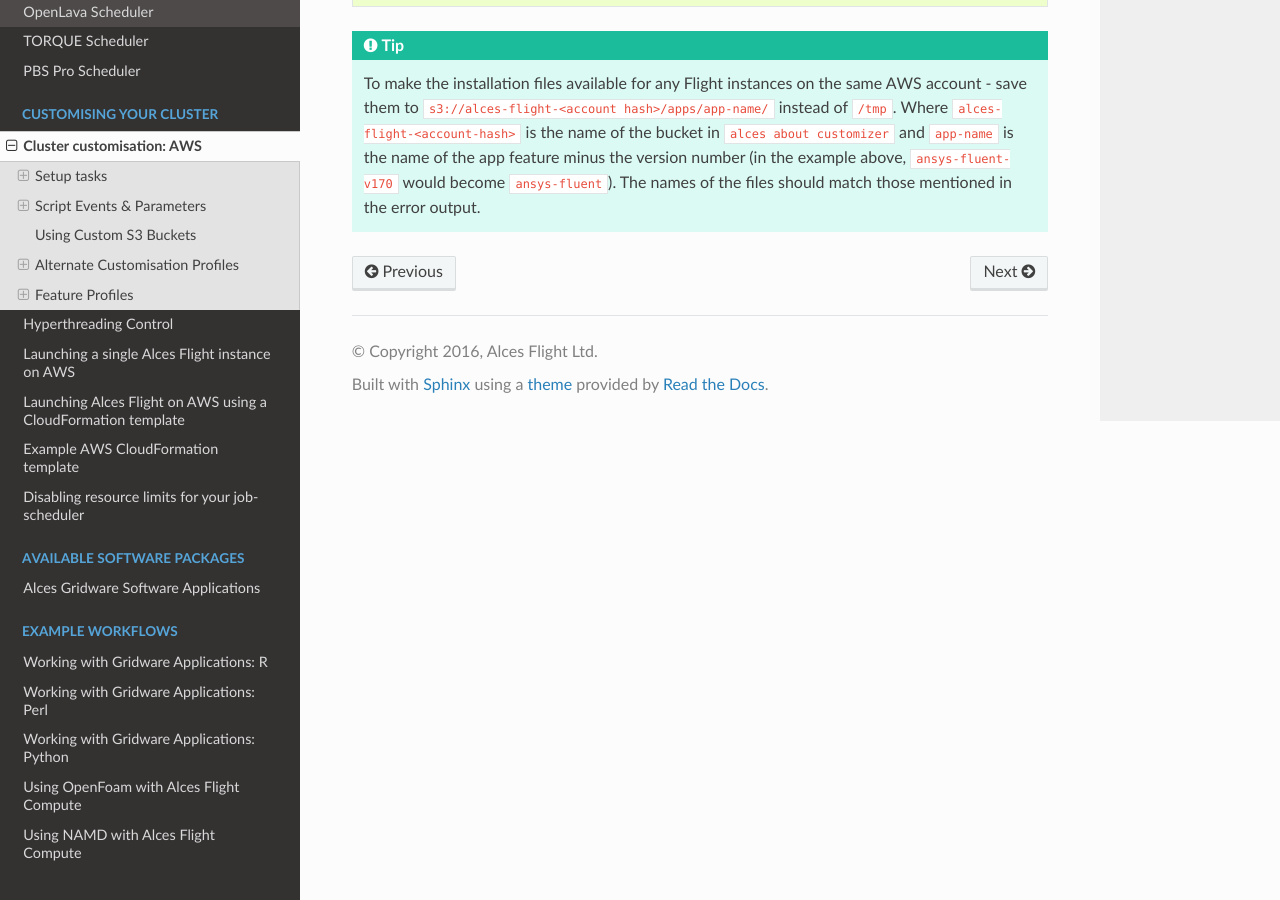
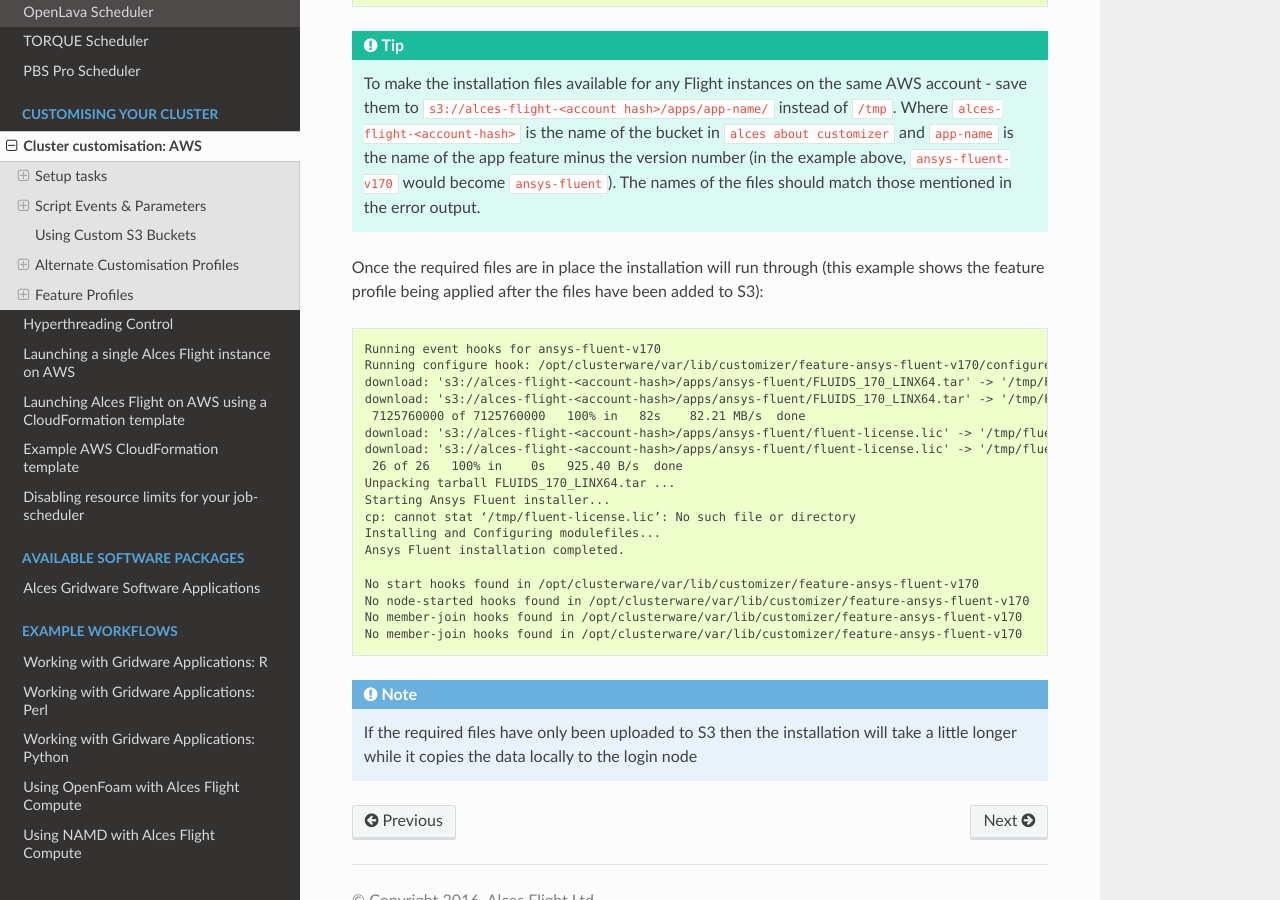
Before and after one commit to alces-software/flight-appliance-docs, a Sphinx documentation site: the page built from docs/source/customisation/customisation.rst, in a window 1280 px wide and 900 px high, scrolled down 8013 px. Built offline with Sphinx 7.4.7 and the Read the Docs theme 2.0.0, drawn with Linux system fonts in a browser that asks for light colours.

Commit message:
Added further notes regarding feature installation

```diff
--- a/docs/source/customisation/customisation.rst
+++ b/docs/source/customisation/customisation.rst
@@ -220,6 +220,8 @@
 
 .. note:: In order to use multiple profiles, separate them with a space in the ``Customization profiles to enable`` parameter. (e.g. ``foo default``)
 
+.. _feature-profiles:
+
 Feature Profiles
 ================
 
@@ -293,3 +295,26 @@
     No member-join hooks found in /opt/clusterware/var/lib/customizer/feature-ansys-fluent-v170
 
 .. tip:: To make the installation files available for any Flight instances on the same AWS account - save them to ``s3://alces-flight-<account hash>/apps/app-name/`` instead of ``/tmp``. Where ``alces-flight-<account-hash>`` is the name of the bucket in ``alces about customizer`` and ``app-name`` is the name of the app feature minus the version number (in the example above, ``ansys-fluent-v170`` would become ``ansys-fluent``). The names of the files should match those mentioned in the error output.
+
+Once the required files are in place the installation will run through (this example shows the feature profile being applied after the files have been added to S3)::
+
+    Running event hooks for ansys-fluent-v170
+    Running configure hook: /opt/clusterware/var/lib/customizer/feature-ansys-fluent-v170/configure.d/install.sh
+    download: 's3://alces-flight-<account-hash>/apps/ansys-fluent/FLUIDS_170_LINX64.tar' -> '/tmp/FLUIDS_170_LINX64.tar'  [1 of 1]
+    download: 's3://alces-flight-<account-hash>/apps/ansys-fluent/FLUIDS_170_LINX64.tar' -> '/tmp/FLUIDS_170_LINX64.tar'  [1 of 1]
+     7125760000 of 7125760000   100% in   82s    82.21 MB/s  done
+    download: 's3://alces-flight-<account-hash>/apps/ansys-fluent/fluent-license.lic' -> '/tmp/fluent-license.lic'  [1 of 1]
+    download: 's3://alces-flight-<account-hash>/apps/ansys-fluent/fluent-license.lic' -> '/tmp/fluent-license.lic'  [1 of 1]
+     26 of 26   100% in    0s   925.40 B/s  done
+    Unpacking tarball FLUIDS_170_LINX64.tar ...
+    Starting Ansys Fluent installer...
+    cp: cannot stat ‘/tmp/fluent-license.lic’: No such file or directory
+    Installing and Configuring modulefiles...
+    Ansys Fluent installation completed.
+
+    No start hooks found in /opt/clusterware/var/lib/customizer/feature-ansys-fluent-v170
+    No node-started hooks found in /opt/clusterware/var/lib/customizer/feature-ansys-fluent-v170
+    No member-join hooks found in /opt/clusterware/var/lib/customizer/feature-ansys-fluent-v170
+    No member-join hooks found in /opt/clusterware/var/lib/customizer/feature-ansys-fluent-v170
+
+.. note:: If the required files have only been uploaded to S3 then the installation will take a little longer while it copies the data locally to the login node
```
